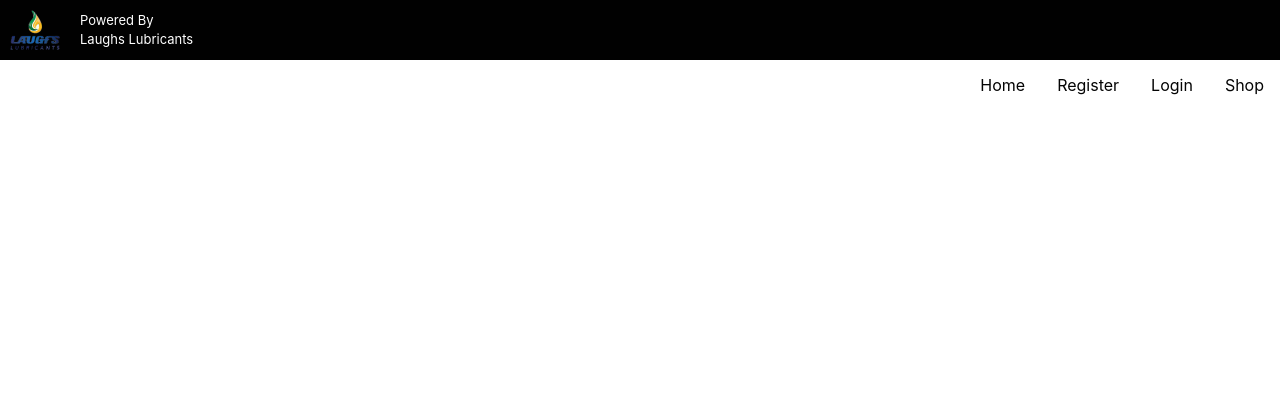
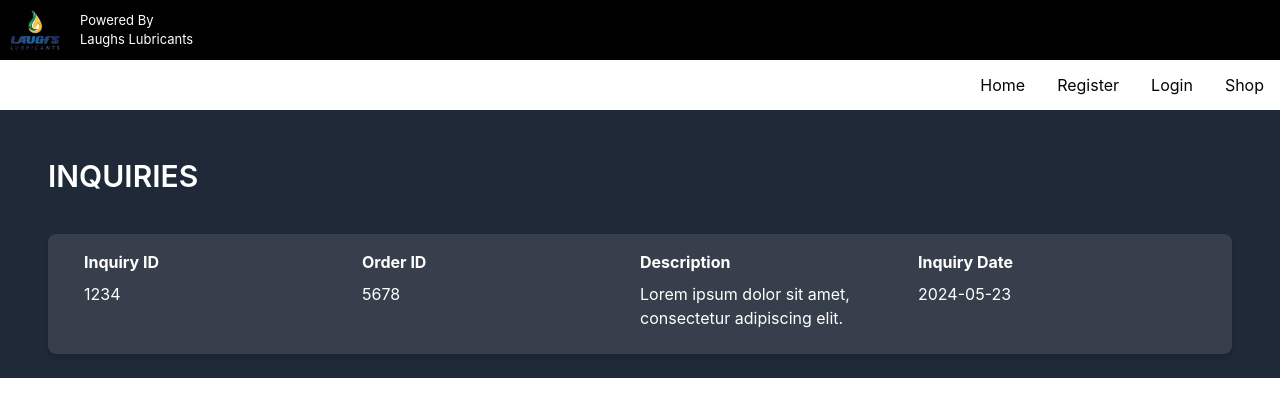
Before and after one commit to GayathriKatu/Nanda-Lubricants-Project, a React (Create React App) app in the folder my-project/: page /inquirydisplay in a window 1280 px wide. Shown: the top 416 px of the page. Built offline with nearby package versions, Linux system fonts and the light colour scheme.

Commit message:
Inquiry display front end added

```diff
--- a/my-project/src/App.js
+++ b/my-project/src/App.js
@@ -13,6 +13,7 @@ import OrderPreview from './pages/OrderPreview';
 import MainShop from './pages/MainShop';
 import OrderPopup from './Components/OrderPopup';
 import UpdateInventory from './Components/UpdateInventory';
+import InquiryDisplay from './pages/InquiryDisplay';
 
 
 
@@ -46,6 +47,7 @@ function App() {
           <Route path='/mainshop' element={<MainShop />} />
           <Route path='/orderpopup' element={<OrderPopup />} />
           <Route path='/updateinventory' element={<UpdateInventory />} />
+          <Route path='/inquirydisplay' element={<InquiryDisplay />} />
 
 
         </Routes>
--- /dev/null
+++ b/my-project/src/Components/InquiryCard.jsx
@@ -0,0 +1,28 @@
+import React from 'react';
+
+function InquiryCard({ cardContent, index }) {
+  return (
+    <div className="w-full bg-white bg-opacity-10 rounded-lg shadow-md overflow-hidden items-center px-5 mb-2" index={index}>
+      <div className="flex flex-grow p-4 justify-between" >
+        <div className="flex flex-col w-1/4 pr-4">
+          <p className="text-white text-base font-bold mb-2">Inquiry ID</p>
+          <p className="text-white text-base mb-2">{cardContent.inquiryId}</p>
+        </div>
+        <div className="flex flex-col w-1/4 pr-4">
+          <p className="text-white text-base font-bold mb-2">Order ID</p>
+          <p className="text-white text-base mb-2">{cardContent.orderId}</p>
+        </div>
+        <div className="flex flex-col w-1/4 pr-4">
+          <p className="text-white text-base font-bold mb-2">Description</p>
+          <p className="text-white text-base mb-2">{cardContent.description}</p>
+        </div>
+        <div className="flex flex-col w-1/4 pr-4">
+          <p className="text-white text-base font-bold mb-2">Inquiry Date</p>
+          <p className="text-white text-base mb-2">{cardContent.inquiryDate}</p>
+        </div>
+      </div>
+    </div>
+  );
+}
+
+export default InquiryCard;
--- /dev/null
+++ b/my-project/src/pages/InquiryDisplay.jsx
@@ -0,0 +1,25 @@
+import React from 'react';
+import InquiryCard from '../Components/InquiryCard';
+
+function InquiryDisplay() {
+  return (
+    <div className="flex flex-col w-screen bg-gray-800 text-white px-12 py-4">
+      <div className="flex justify-between items-center">
+        <div className="flex">
+          <p className="mt-8 mb-10 text-3xl font-semibold">INQUIRIES</p>
+        </div>
+      </div>
+      <InquiryCard
+        cardContent={{
+          inquiryId: "1234",
+          orderId: "5678",
+          description: "Lorem ipsum dolor sit amet, consectetur adipiscing elit.",
+          inquiryDate: "2024-05-23"
+        }}
+        index={1}
+      />
+    </div>
+  );
+}
+
+export default InquiryDisplay;
```
